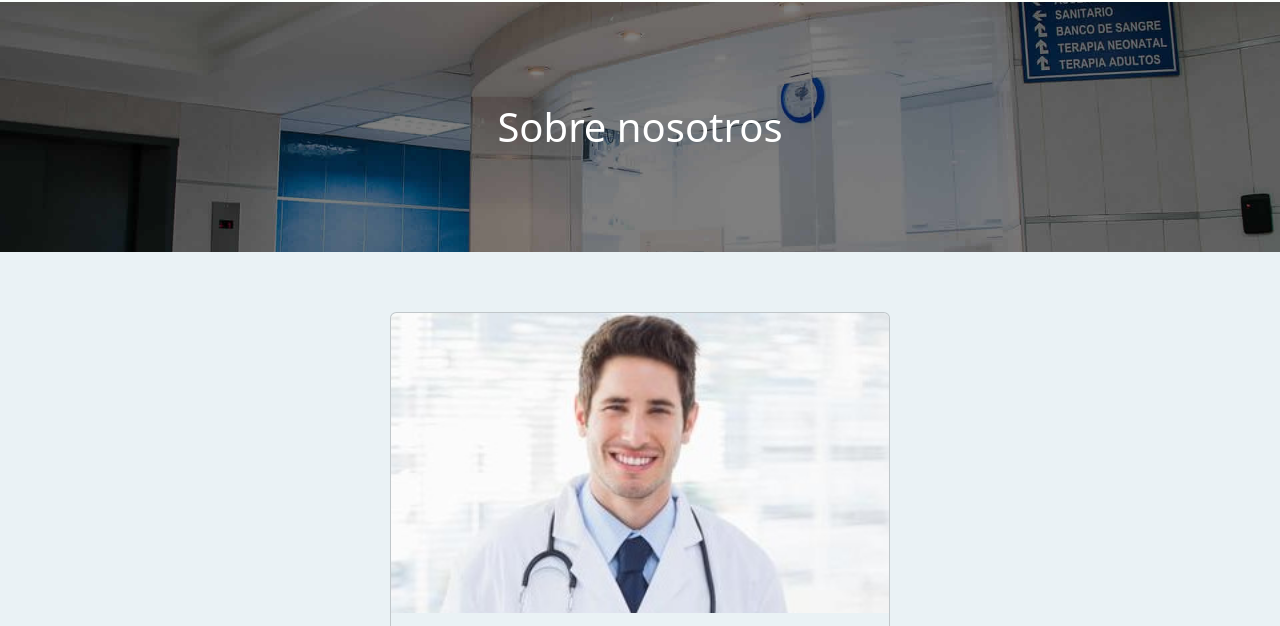
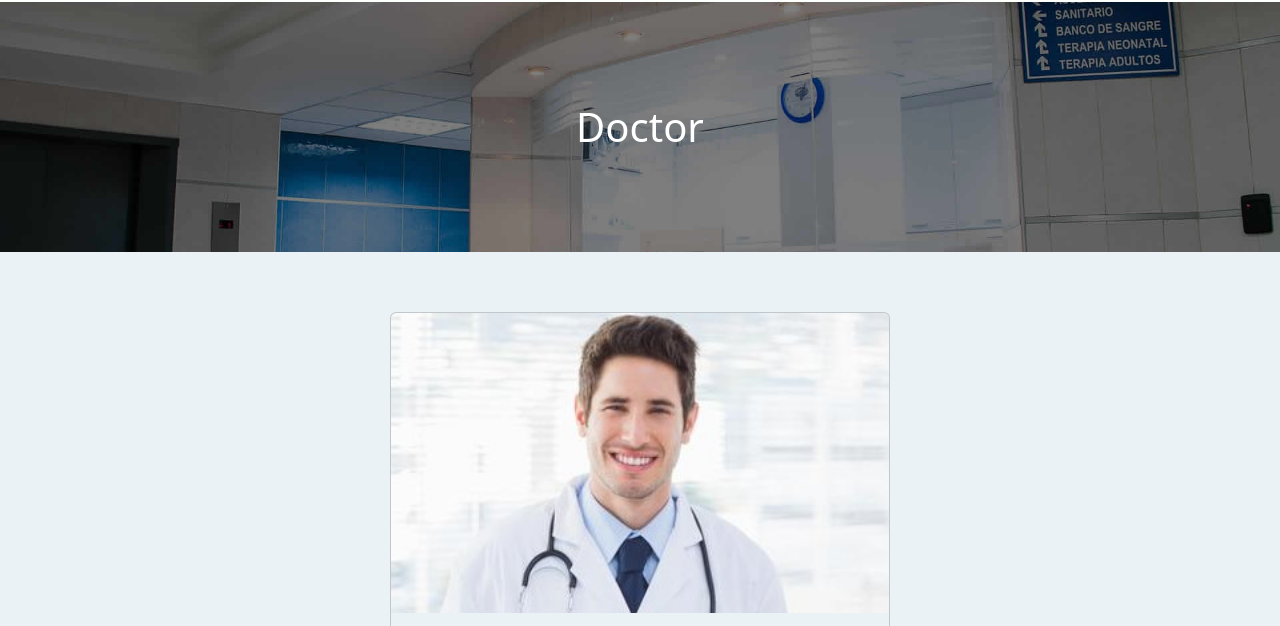
Before and after one commit to JEdwinCrower/proyect-inf-133, a website built with Vite: page src/doctor.html in a window 1280 px wide. Shown: the part 146-772 px from the top of the page. Built offline with nearby package versions, Linux system fonts and the light colour scheme; some packages are replaced by stand-ins of ours; a web font is replaced by a local one.

Commit message:
Se corrigió el titulo del banner

```diff
--- a/src/doctor.html
+++ b/src/doctor.html
@@ -78,7 +78,7 @@
         </div>
     </header>
     <div class="page-banner">
-        <h1>Sobre nosotros</h1>
+        <h1>Doctor</h1>
     </div>
     <main class="container section">
         <div class="card animation-card m-auto" style="min-width: 500px; max-width: 500px;" >
```
